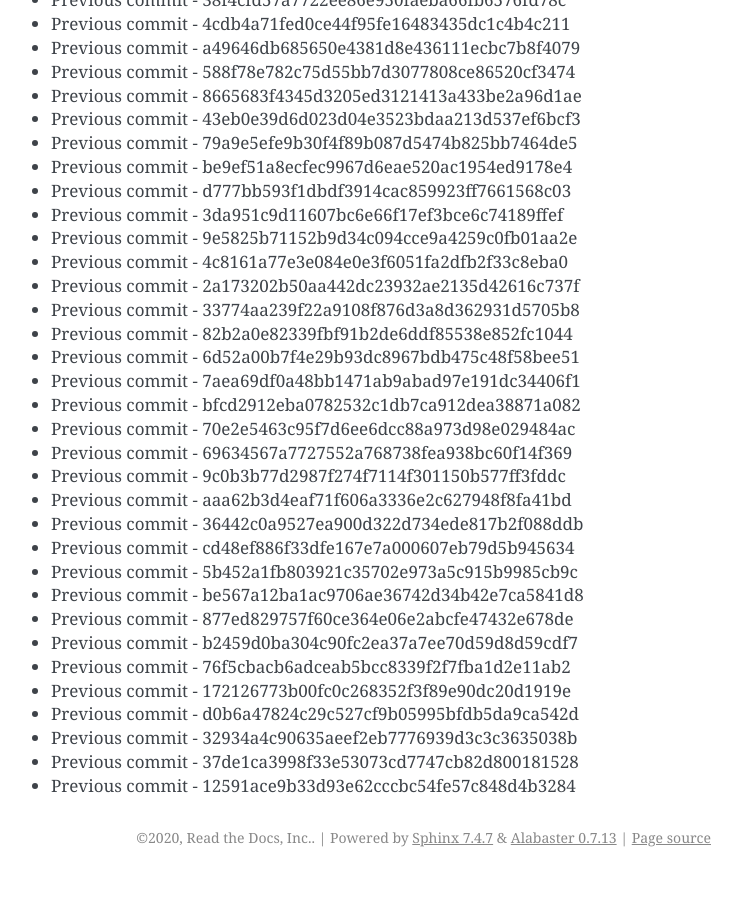
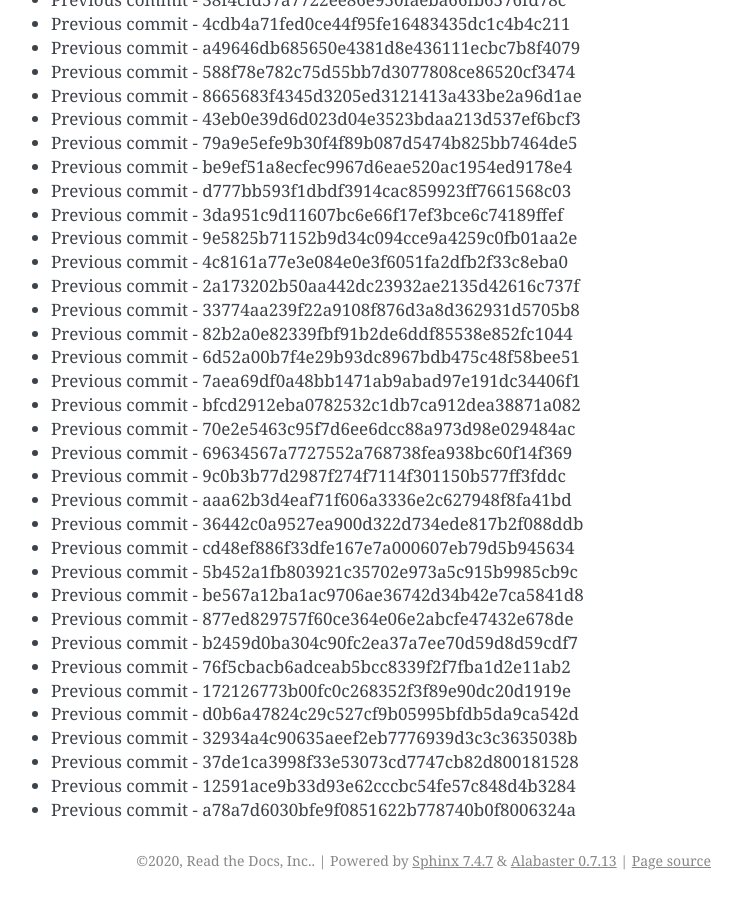
Before and after one commit to readthedocs/rtd-git-stresstest, a Sphinx documentation site: the page built from docs/updates.rst, in a window 1280 px wide and 900 px high, scrolled down 33233 px. Shown: the whole window, without its empty margins (399-1141 px from the left). Built offline with Sphinx 7.4.7, drawn with Linux system fonts in a browser that asks for light colours; before the commit the page ends 34110 px from its top, so only the background shows below that.

Commit message:
Generating commit from previous: a78a7d6030bfe9f0851622b778740b0f8006324a

```diff
--- a/docs/updates.rst
+++ b/docs/updates.rst
@@ -1428,3 +1428,4 @@ It can be tested for any performance characteristics.
 * Previous commit - 32934a4c90635aeef2eb7776939d3c3c3635038b
 * Previous commit - 37de1ca3998f33e53073cd7747cb82d800181528
 * Previous commit - 12591ace9b33d93e62cccbc54fe57c848d4b3284
+* Previous commit - a78a7d6030bfe9f0851622b778740b0f8006324a
```
